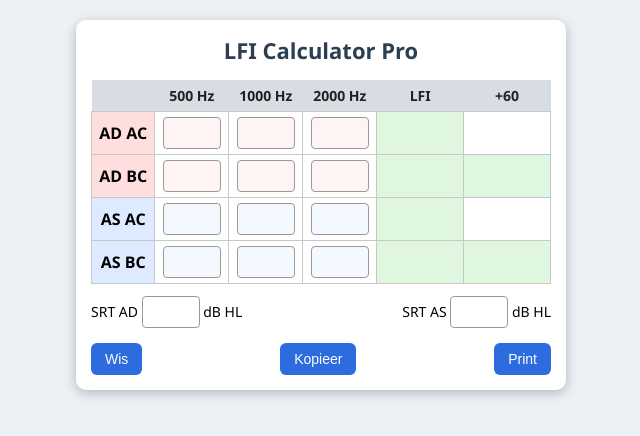
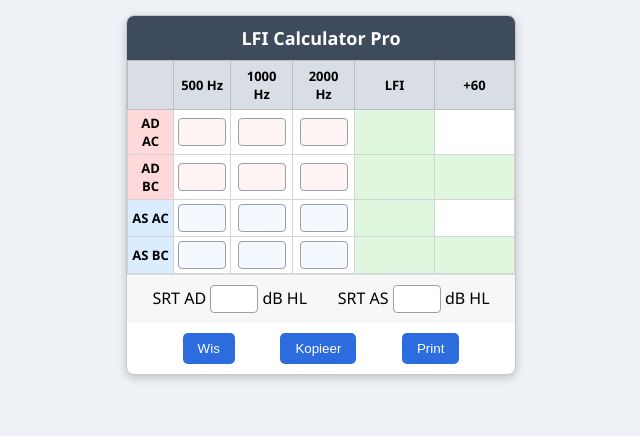
Before and after one commit to lucindakok764-ops/lfi-calculator, a plain HTML site: page index.html in a window 1280 px wide. Shown: the whole page, without its empty margins (319-959 px from the left). Drawn offline with Linux system fonts and the light colour scheme.

Commit message:
Update style.css

```diff
--- a/style.css
+++ b/style.css
@@ -1,120 +1,172 @@
-/* Algemene pagina */
-body {
-    font-family: "Segoe UI", Arial, sans-serif;
-    background: #edf1f5;
-    margin: 20px;
+/* ===========================
+   LFI Calculator Pro v3.0
+   =========================== */
+
+*{
+    box-sizing:border-box;
+}
+
+body{
+    margin:0;
+    padding:15px;
+    font-family:"Segoe UI",Arial,sans-serif;
+    background:#eef2f7;
 }
 
 /* Hoofdvenster */
-.container {
-    width: 460px;
-    margin: auto;
-    background: white;
-    border-radius: 10px;
-    padding: 15px;
-    box-shadow: 0 3px 12px rgba(0,0,0,.25);
+
+.container{
+    width:390px;
+    margin:auto;
+    background:#ffffff;
+    border:1px solid #c8c8c8;
+    border-radius:8px;
+    box-shadow:0 3px 10px rgba(0,0,0,.20);
+    overflow:hidden;
 }
 
 /* Titel */
-h1 {
-    text-align: center;
-    margin-top: 0;
-    margin-bottom: 15px;
-    font-size: 22px;
-    color: #2c3e50;
+
+h1{
+    margin:0;
+    padding:10px;
+    background:#3d4b5c;
+    color:white;
+    text-align:center;
+    font-size:18px;
+    font-weight:600;
 }
 
 /* Tabel */
-table {
-    width: 100%;
-    border-collapse: collapse;
-    margin-bottom: 12px;
+
+table{
+    width:100%;
+    border-collapse:collapse;
 }
 
-th {
-    background: #d8dde3;
-    color: #222;
-    font-size: 14px;
-    padding: 6px;
+th{
+    background:#d9dee4;
+    padding:6px;
+    font-size:13px;
+    border:1px solid #bdbdbd;
 }
 
-td {
-    border: 1px solid #c8c8c8;
-    text-align: center;
-    padding: 5px;
+td{
+    border:1px solid #d5d5d5;
+    padding:4px;
+    text-align:center;
+    font-size:13px;
 }
 
-/* AD en AS kleuren */
-.ad td:first-child {
-    background: #ffdede;
-    font-weight: bold;
+/* AD */
+
+.ad td:first-child{
+    background:#ffd9d9;
+    font-weight:bold;
 }
 
-.as td:first-child {
-    background: #ddeaff;
-    font-weight: bold;
+/* AS */
+
+.as td:first-child{
+    background:#dcecff;
+    font-weight:bold;
 }
 
-/* Invoervakken */
-input {
-    width: 52px;
-    height: 28px;
-    text-align: center;
-    font-size: 14px;
-    border: 1px solid #999;
-    border-radius: 4px;
+/* Invoervelden */
+
+input{
+    width:48px;
+    height:28px;
+    border:1px solid #9aa0a6;
+    border-radius:4px;
+    text-align:center;
+    font-size:14px;
+    outline:none;
+    transition:.2s;
 }
 
-/* AD invoer */
-.ad input {
-    background: #fff4f4;
+/* AD */
+
+.ad input{
+    background:#fff4f4;
 }
 
-/* AS invoer */
-.as input {
-    background: #f4f8ff;
+/* AS */
+
+.as input{
+    background:#f4f8ff;
 }
 
-/* Resultaatvelden */
+/* Focus */
+
+input:focus{
+    border:2px solid #2d6cdf;
+    background:#ffffe0;
+}
+
+/* Resultaten */
+
 #adacLFI,
 #adbcLFI,
 #adbc60,
 #asacLFI,
 #asbcLFI,
-#asbc60 {
-    background: #dff6df;
-    font-weight: bold;
-    min-width: 70px;
+#asbc60{
+
+    background:#dff7df;
+    font-weight:bold;
+    color:#155724;
+    min-width:80px;
+
 }
 
 /* SRT */
-.speech {
-    display: flex;
-    justify-content: space-between;
-    margin-top: 12px;
-    margin-bottom: 15px;
-}
 
-.speech label {
-    font-size: 14px;
+.speech{
+
+    display:flex;
+    justify-content:space-around;
+
+    padding:10px;
+
+    background:#f7f7f7;
+
+    border-top:1px solid #ddd;
+
 }
 
 /* Knoppen */
-.buttons {
-    display: flex;
-    justify-content: space-between;
+
+.buttons{
+
+    display:flex;
+
+    justify-content:space-evenly;
+
+    padding:10px;
+
 }
 
-button {
-    background: #2d6cdf;
-    color: white;
-    border: none;
-    border-radius: 6px;
-    padding: 8px 14px;
-    cursor: pointer;
-    font-size: 14px;
+button{
+
+    background:#2d6cdf;
+
+    color:white;
+
+    border:none;
+
+    border-radius:5px;
+
+    padding:8px 15px;
+
+    cursor:pointer;
+
+    transition:.2s;
+
 }
 
-button:hover {
-    background: #1d56ba;
+button:hover{
+
+    background:#204f9d;
+
 }
```
